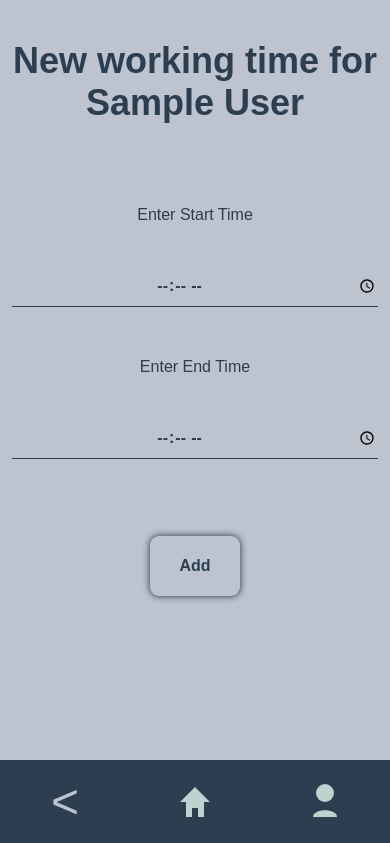
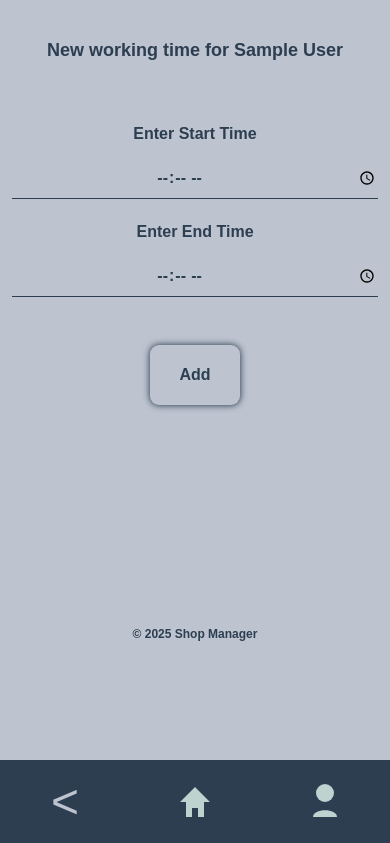
Before and after one commit to Ashkantvn/shop-manager, a Django app: a page that uses core/templates/accounts/update.html in a window 390 px wide. Shown: the top 843 px of the page. Run offline with Django 5.2, Linux system fonts and the light colour scheme; a user stored in the database is signed in; tables that the repository leaves empty hold one stand-in row (values such as "Sample post"); parts of the project's set-up code (start-up, migrations or seed data) failed here and were passed over.

Commit message:
Create user udpate style

```diff
--- a/core/static/css/accounts.css
+++ b/core/static/css/accounts.css
@@ -70,6 +70,26 @@
   gap: 2em;
 }
 
+/* User update style */
+.account-label{
+  font-weight: bold;
+}
+
+
+@media screen and (max-width: 600px) {
+  /* User update style */
+  .user-update-account-header{
+    font-size: 18px;
+  }
+  .user-update-inputs-group{
+    margin-top:1em;
+    gap:1.5em;
+  }
+  .user-update-submit-button{
+    margin:0;
+  }
+}
+
 
 @media screen and (min-width: 600px) and (max-width: 900px) {
   form{
@@ -136,4 +156,8 @@
     overflow: scroll;
     margin-inline: auto;
   }
+  /* user update  */
+  .user-update-submit-button{
+    margin-bottom: 9em;
+  }
 }
--- a/core/templates/accounts/update.html
+++ b/core/templates/accounts/update.html
@@ -11,22 +11,22 @@
         {{error}}
         </h1>
     {% elif data %}
-        <h1 class='notification alert'>
+        <h1 class='notification success'>
         {{data}}
         </h1>
     {% else %}
     <form method='post'>
         {% csrf_token %}
-        <h1 class='account-header'>New working time for {{target_user}}</h1>
-        <div class='inputs-group'>
+        <h1 class='user-update-account-header'>New working time for {{target_user}}</h1>
+        <div class='inputs-group user-update-inputs-group'>
 
-            <label for="start_time">Enter Start Time</label>
+            <label class="account-label" for="start_time">Enter Start Time</label>
             <input type="time" id="start_time" name="start_time" required />
 
-            <label for="end_time">Enter End Time</label>
+            <label class="account-label" for="end_time">Enter End Time</label>
             <input type="time" id="end_time" name="end_time" required />
         </div>
-        <button class='account-submit' type='submit'>Add</button>
+        <button class='account-submit user-update-submit-button' type='submit'>Add</button>
     </form>
     {% endif %}
 {% endblock content %}
```
